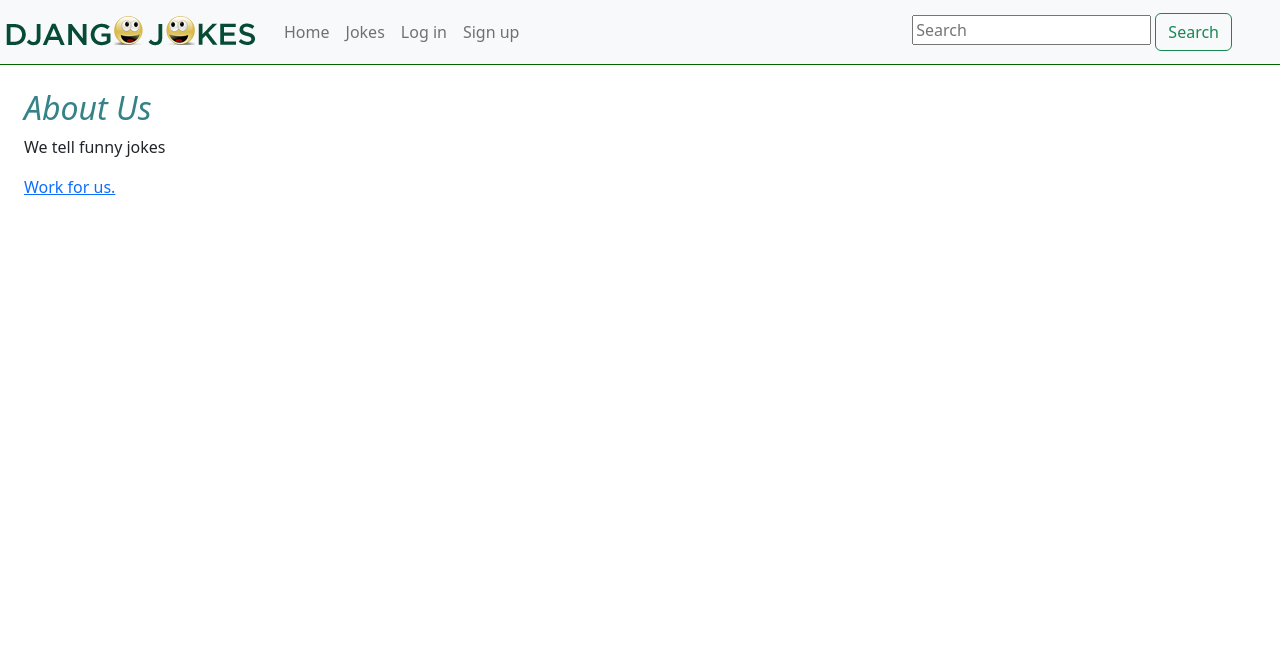
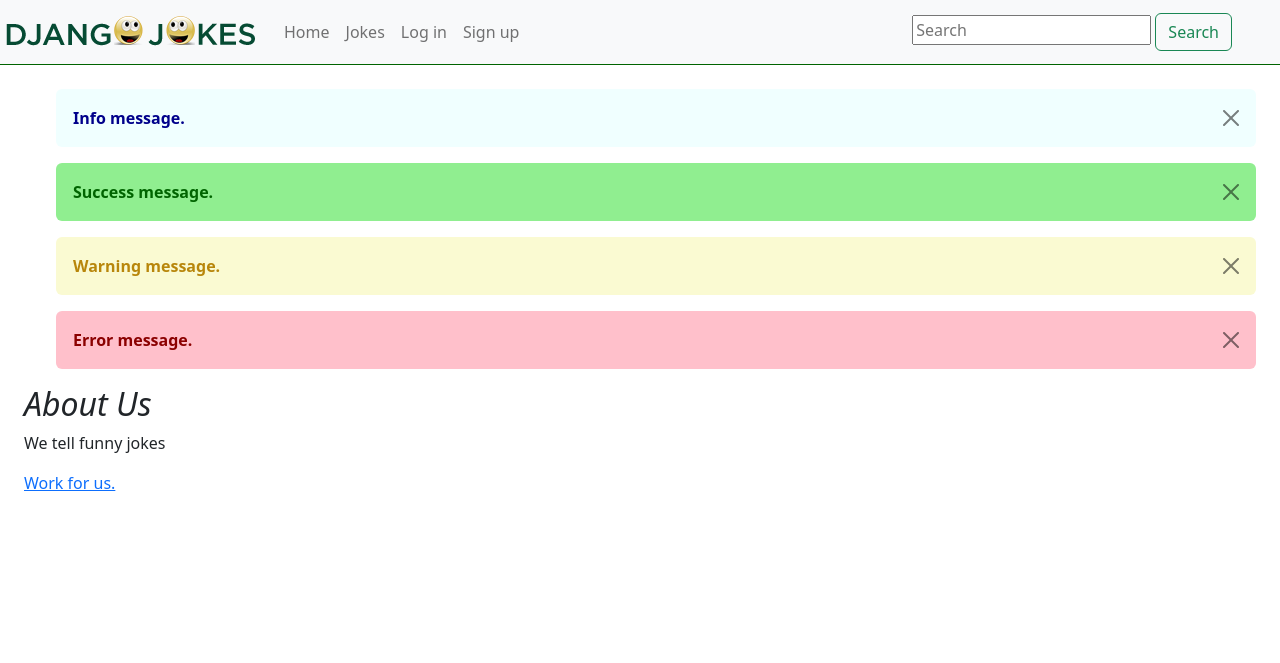
Before and after one commit to xmilan365/djangojokes.com, a Django app: page /about-us/ in a window 1280 px wide. Shown: the top 663 px of the page. Run offline with Django 5.2, Linux system fonts and the light colour scheme; some libraries are stand-ins or nearby versions.

Commit message:
adding messages into about-us

```diff
--- a/pages/views.py
+++ b/pages/views.py
@@ -1,9 +1,21 @@
 from django.shortcuts import render
 from django.views.generic import TemplateView
+from django.contrib import messages
 
 # Create your views here.
+
+
 class HomePageView(TemplateView):
     template_name = 'pages/home.html'
 
+
 class AboutUsView(TemplateView):
     template_name = 'pages/about_us.html'
+
+    def get(self, request, *args, **kwargs):
+        messages.debug(request, 'Debug message.')
+        messages.info(request, 'Info message.')
+        messages.success(request, 'Success message.')
+        messages.warning(request, 'Warning message.')
+        messages.error(request, 'Error message.')
+        return super().get(request, args, kwargs)
--- a/static/css/main.css
+++ b/static/css/main.css
@@ -1,7 +1,3 @@
-body {
-  padding-bottom: 50px;
-}
-
 footer {
   border-top: 1px solid darkgreen;
 }
@@ -12,7 +8,10 @@ header {
 
 h2 {
   font-style: italic;
-  color: rgb(53, 130, 136);
+}
+
+body {
+  padding-bottom: 50px;
 }
 
 /* FORM STYLES */
@@ -25,3 +24,33 @@ label {
   font-weight: normal;
   margin: 0 1rem;
 }
+
+/* MESSAGE STYLES */
+.message {
+  background-color: palegoldenrod;
+  color: black;
+}
+
+.messagedebug {
+  background-color: slategray;
+  color: white;
+}
+.messageinfo {
+  background-color: azure;
+  color: darkblue;
+}
+
+.messagesuccess {
+  background-color: lightgreen;
+  color: darkgreen;
+}
+
+.messagewarning {
+  background-color: lightgoldenrodyellow;
+  color: darkgoldenrod;
+}
+
+.messageerror {
+  background-color: pink;
+  color: darkred;
+}
--- a/templates/_base.html
+++ b/templates/_base.html
@@ -68,6 +68,16 @@
   </nav>
 </header>
 <main class="m-4">
+  {% if messages %}
+  <ul>
+  {% for message in messages %}
+        <div class="alert message{{ message.tags }} alert-dismissible" role="alert">
+          <strong>{{message}}</strong>
+          <button type="button" class="btn-close" data-dismiss="alert" aria-la bel="Close"></button>
+      </div>
+    {% endfor %}
+  </ul>
+  {% endif %}
   {% block main %}<h2>Welcome!</h2>{% endblock %}
 </main>
 <footer class="fixed-bottom bg-light row">
```
